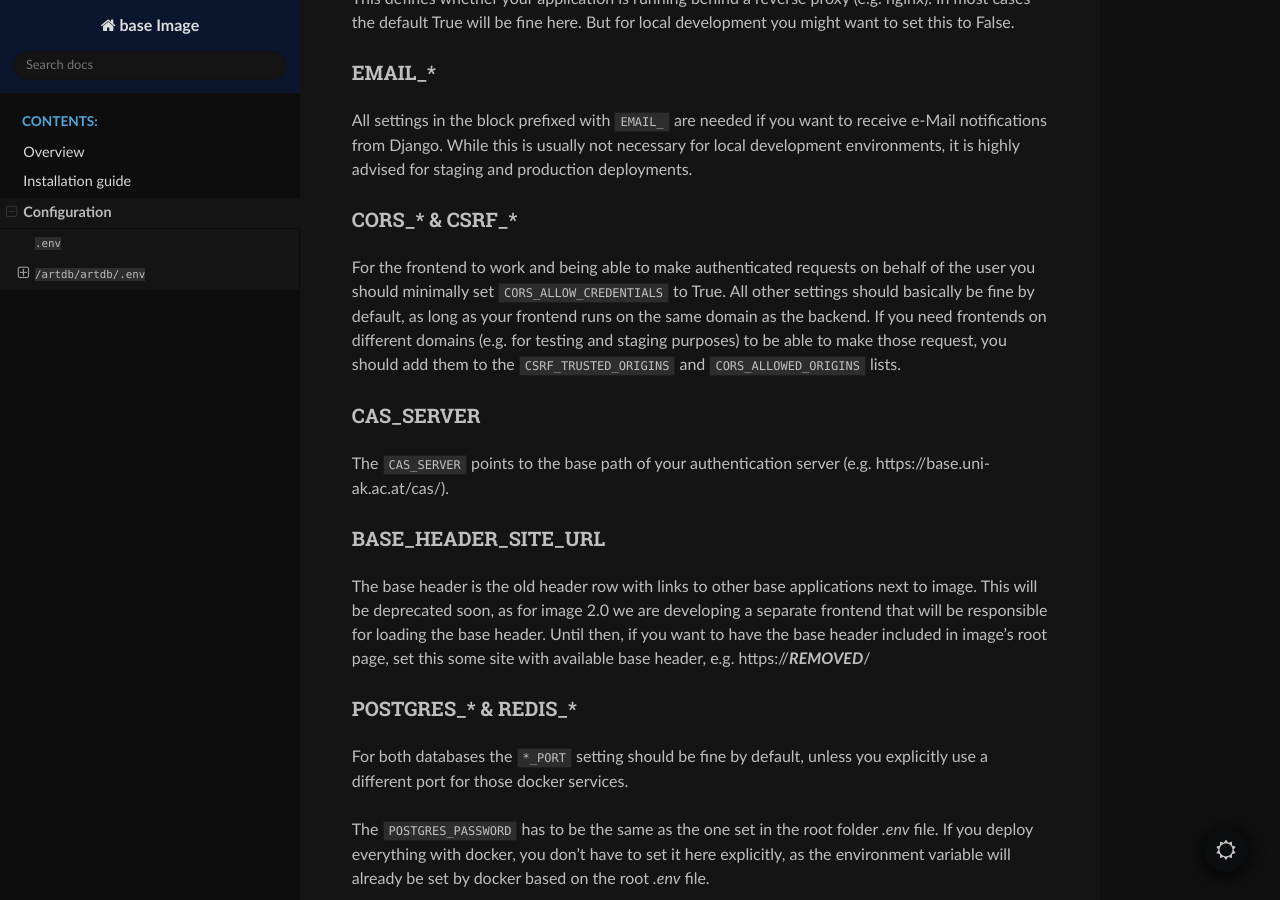
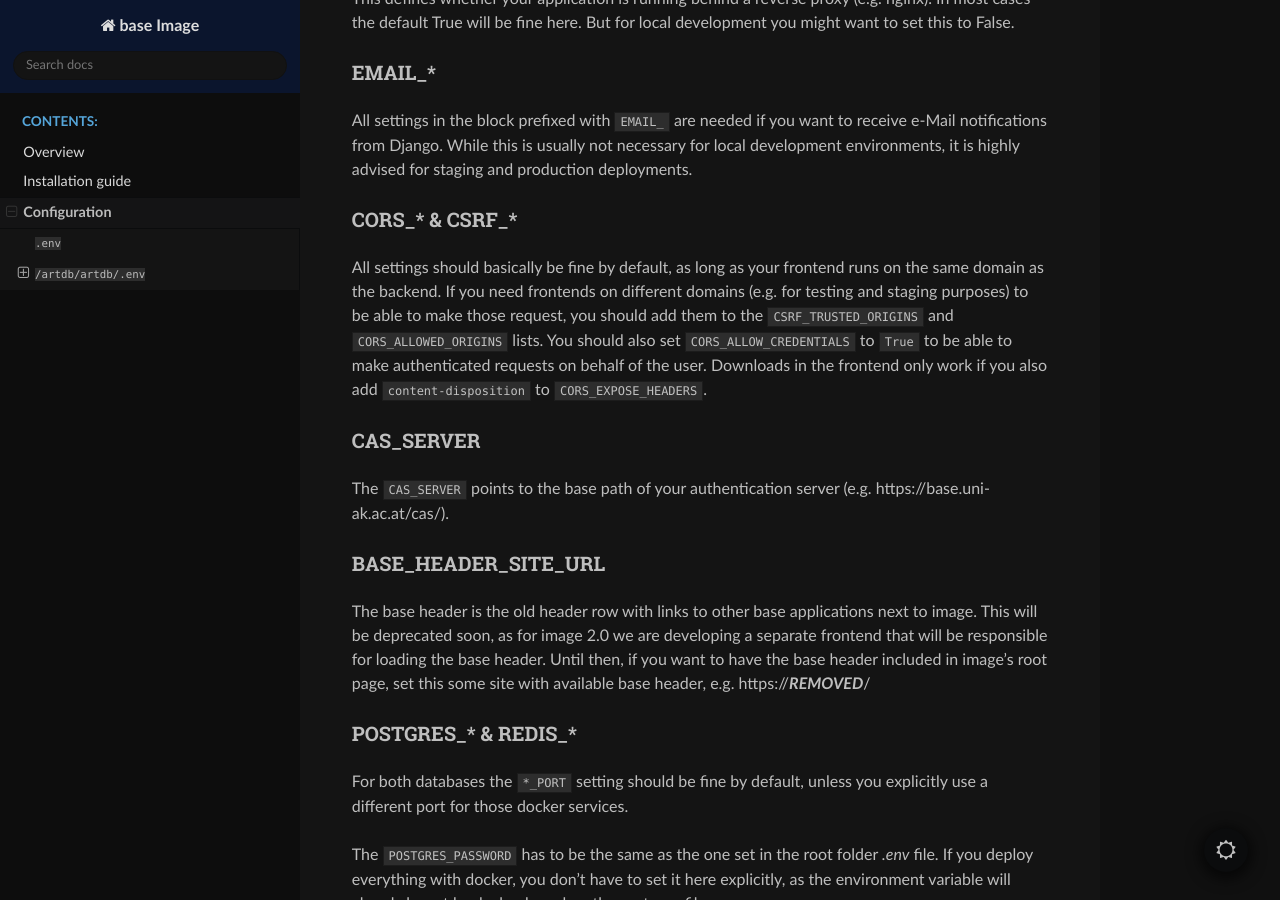
Before and after one commit to base-angewandte/image-backend, a Sphinx documentation site: the page built from docs/configuration.md, in a window 1280 px wide and 900 px high, scrolled down 1471 px. Built offline with Sphinx 7.4.7 and the Read the Docs theme 2.0.0, drawn with Linux system fonts in a browser that asks for light colours.

Commit message:
docs: update CORS documentation

```diff
--- a/docs/configuration.md
+++ b/docs/configuration.md
@@ -69,12 +69,13 @@ development environments, it is highly advised for staging and production deploy
 
 ### CORS\_\* & CSRF\_\*
 
-For the frontend to work and being able to make authenticated requests on behalf
-of the user you should minimally set `CORS_ALLOW_CREDENTIALS` to True. All other
-settings should basically be fine by default, as long as your frontend runs on the
+All settings should basically be fine by default, as long as your frontend runs on the
 same domain as the backend. If you need frontends on different domains (e.g. for
 testing and staging purposes) to be able to make those request, you should add them
-to the `CSRF_TRUSTED_ORIGINS` and `CORS_ALLOWED_ORIGINS` lists.
+to the `CSRF_TRUSTED_ORIGINS` and `CORS_ALLOWED_ORIGINS` lists. You should also set
+`CORS_ALLOW_CREDENTIALS` to `True` to be able to make authenticated requests on behalf
+of the user. Downloads in the frontend only work if you also add `content-disposition`
+to `CORS_EXPOSE_HEADERS`.
 
 ### CAS\_SERVER
 
```
